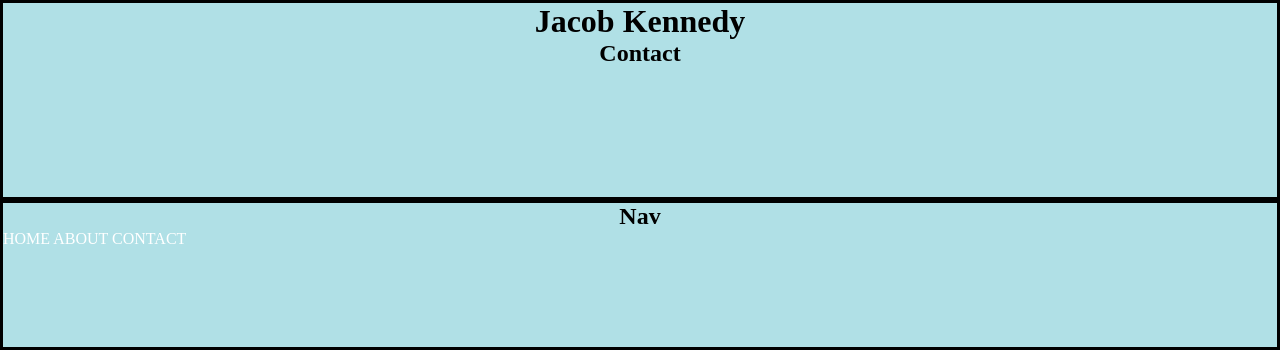
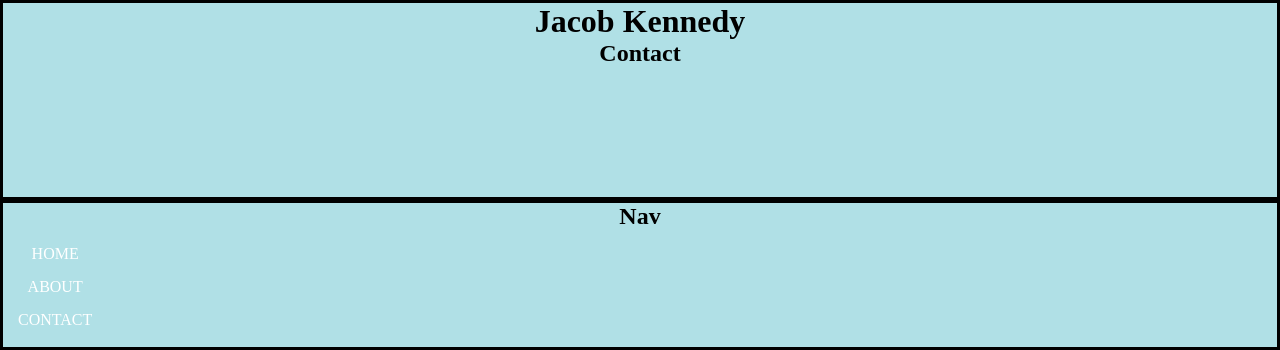
Before and after one commit to Jkennedy11/final-project, a plain HTML site: page BitwiseFinalProject/Final Project/contact.html in a window 1280 px wide. Shown: the top 350 px of the page. Drawn offline with Linux system fonts and the light colour scheme.

Commit message:
Update contact.html

```diff
--- a/BitwiseFinalProject/Final Project/contact.html
+++ b/BitwiseFinalProject/Final Project/contact.html
@@ -18,9 +18,12 @@
     <nav class="border">
         <h2>Nav</h2>
         <ul>
-        <a href="index.html" class="navLinks">Home</a>
-        <a href="about.html" class="navLinks">About</a>
-        <a href="#" class="navLinks active">Contact</a>
+            <a href="index.html" class="navLinks"><li>Home</li>
+            </a>
+            <a href="about.html" class="navLinks"><li>About</li>
+            </a>
+            <a href="#" class="navLinks active"><li>Contact</li>
+            </a>
         </ul>
 </nav>
 <main class="border">
```
